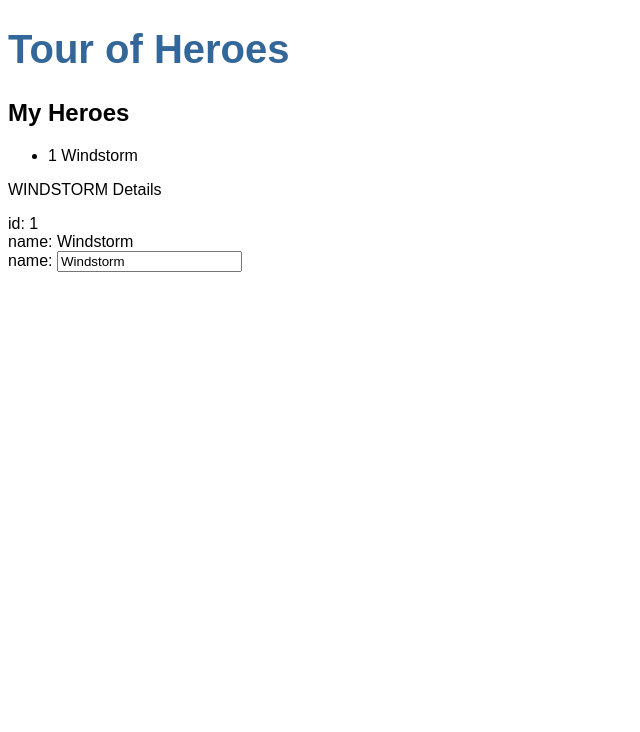
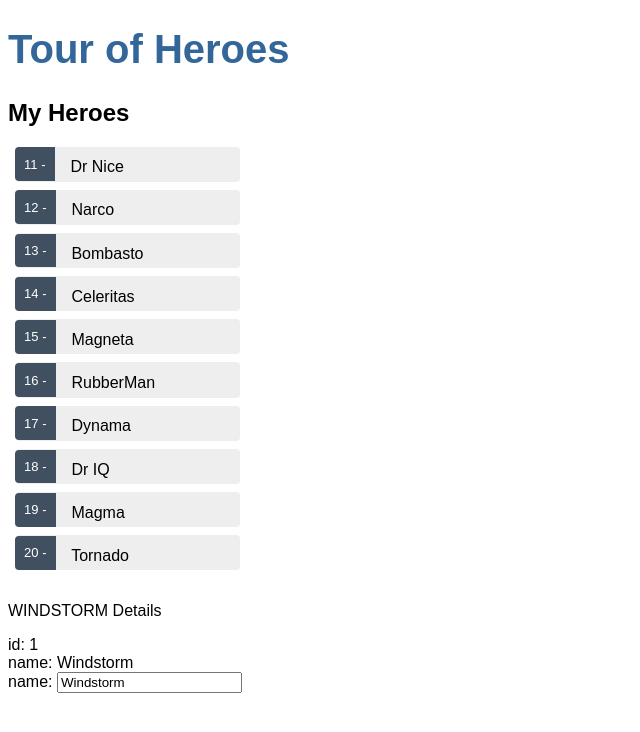
Before and after one commit to ctslone/tour-of-heroes, an Angular app: page / in a window 1280 px wide. Shown: the top 732 px of the page, without its empty margins (0-640 px from the left). Built offline with nearby package versions, Linux system fonts and the light colour scheme.

Commit message:
adding ngfor repeater for the heroes and styling the heroes list.

```diff
--- a/src/app/heroes/heroes.component.css
+++ b/src/app/heroes/heroes.component.css
@@ -0,0 +1,44 @@
+/* HeroesComponent's private CSS styles */
+.heroes {
+    margin: 0 0 2em 0;
+    list-style-type: none;
+    padding: 0;
+    width: 15em;
+  }
+  .heroes li {
+    cursor: pointer;
+    position: relative;
+    left: 0;
+    background-color: #EEE;
+    margin: .5em;
+    padding: .3em 0;
+    height: 1.6em;
+    border-radius: 4px;
+  }
+  .heroes li:hover {
+    color: #607D8B;
+    background-color: #DDD;
+    left: .1em;
+  }
+  .heroes li.selected {
+    background-color: #CFD8DC;
+    color: white;
+  }
+  .heroes li.selected:hover {
+    background-color: #BBD8DC;
+    color: white;
+  }
+  .heroes .badge {
+    display: inline-block;
+    font-size: small;
+    color: white;
+    padding: 0.8em 0.7em 0 0.7em;
+    background-color:#405061;
+    line-height: 1em;
+    position: relative;
+    left: -1px;
+    top: -4px;
+    height: 1.8em;
+    margin-right: .8em;
+    border-radius: 4px 0 0 4px;
+  }
--- a/src/app/heroes/heroes.component.html
+++ b/src/app/heroes/heroes.component.html
@@ -1,7 +1,7 @@
 <h2>My Heroes</h2>
 <ul class="heroes">
-  <li>
-    <span class="badge">{{hero.id}}</span> {{hero.name}}
+  <li *ngFor='let hero of heroes'>
+    <span class="badge">{{hero.id}} - </span> {{hero.name}}
   </li>
 </ul>
 
```
